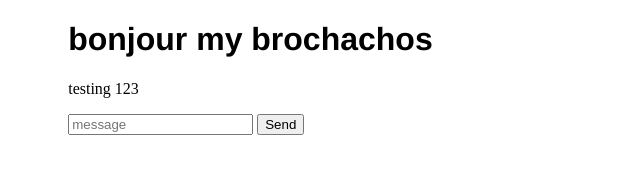
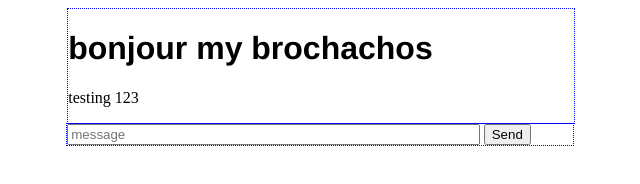
Before and after one commit to davinbirdi/NodeJs, a website: page www/index.html in a window 1280 px wide. Both pictures are taken after typing "Sample" into the empty fields and a click on the input "Send". Shown: the whole page, without its empty margins (319-959 px from the left). Drawn offline with nearby package versions, Linux system fonts and the light colour scheme; no server answers.

Commit message:
Cleaner interface

```diff
--- a/www/client.js
+++ b/www/client.js
@@ -16,8 +16,8 @@ $('#formname').submit(function() {
     socket.emit('enter_username', username);
 
     // Hiding the Name input and showing the message spot
-    $('#formname').hide(1000);
-    $('#formchat').show(1000);
+    $('#namebox').hide(1000);
+    $('#messagebox').show(1000);
 
     return false;
 });
--- a/www/index.html
+++ b/www/index.html
@@ -9,15 +9,19 @@
             <h1>bonjour my brochachos</h1>
             <p>testing 123</p>
 
-            <form id="formname">
-                <input id="username"type="text" placeholder="NameHere">
-                <input type="submit" value="Send">
-            </form>
+            <div id='namebox'>
+                <form id="formname">
+                    <input id="username" type="text" placeholder="NameHere">
+                    <input type="submit" value="Send">
+                </form>
+            </div>
 
-            <form id="formchat" display="none">
-                <input id="message" type="text" placeholder="message">
-                <input type="submit" value="Send">
-            </form>
+            <div id="messagebox">
+                <form id="formchat">
+                    <input id="message" type="text" placeholder="message" autocomplete="off">
+                    <input type="submit" value="Send">
+                </form>
+            </div>
 
             <!-- "thread" where messages display -->
             <ul id="thread"></ul>
--- a/www/stylesheet.css
+++ b/www/stylesheet.css
@@ -5,13 +5,33 @@ h1 {
 }
 
 ul {
+    list-style-type: none;
     font-family: -apple-system, BlinkMacSystemFont, 'Segoe UI', Roboto, Oxygen, Ubuntu, Cantarell, 'Open Sans', 'Helvetica Neue', sans-serif
 }
 
+div {
+    border-color: blue;
+    border-style: dotted;
+    border-width: 1px;
+
+}
+
 #main {
-    display: block;
     margin-left: auto;
     margin-right: auto;
     width: 40%;
     height: 20%;
 }
+
+#namebox{
+    float: left;
+}
+
+#messagebox{
+    display: none;
+    float: right;
+    width: 100%;
+}
+#message {
+    width: 80%;
+}
```
